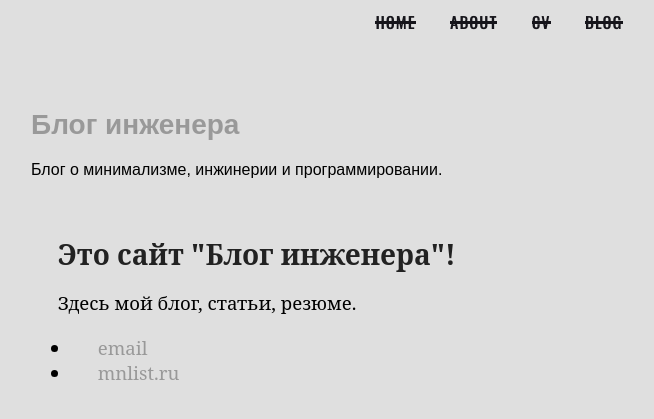
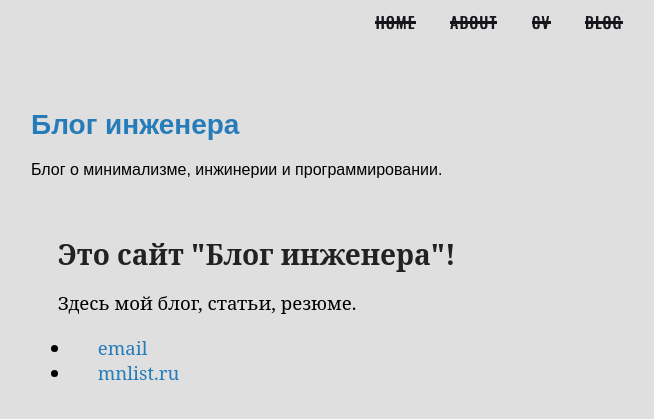
Before and after one commit to kiselevmv/kiselevmv.github.io, a Jekyll site: the page built from index.html, in a window 1280 px wide. Shown: the top 419 px of the page, without its empty margins (161-815 px from the left). Built offline with Jekyll 4.4.1, drawn with Linux system fonts in a browser that asks for light colours; nearby versions of some CDN libraries; the list of posts is cut into pages by our own code.

Commit message:
Update main.css

```diff
--- a/css/main.css
+++ b/css/main.css
@@ -18,10 +18,10 @@ html {
 }
 
 body {
-    background-color: #DFDFDF;
-    padding:50px;
-    margin: 60px auto;
-    width: 70%;
+  background-color: #DFDFDF;
+  padding:50px;
+  margin: 60px auto;
+  width: 70%;
 }
 
 h1, h2, h3, h4, h5, h6 {
@@ -57,6 +57,7 @@ a {
 a:hover, a:focus {
   color:#069;
   font-weight: bold;
+  text-decoration: underline;
 }
 
 a small {
@@ -70,10 +71,6 @@ a:hover small {
   color:#777;
 }
 
-
-/**
- * Address style set to `bolder` in Firefox 4+, Safari, and Chrome.
- */
 b,
 strong {
   font-weight: bold;
@@ -102,7 +99,10 @@ sub {
   bottom: -0.25em;
 }
 
-
+/**
+ * Content design
+ * -----------
+ */
 
 .content {
   font: 14pt 'Serif';
@@ -208,21 +208,6 @@ footer {
   -webkit-font-smoothing:subpixel-antialiased;
 }
 
-
-a {
-    text-decoration: none;
-    color: #999;
-}
-a:hover {
-    text-decoration: underline;
-}
-
-a small {
-    font-size:11px;
-    color:#777;
-    margin-top:-0.3em;
-    display:block;
-}
 
 th, td {
   text-align:left;
```
